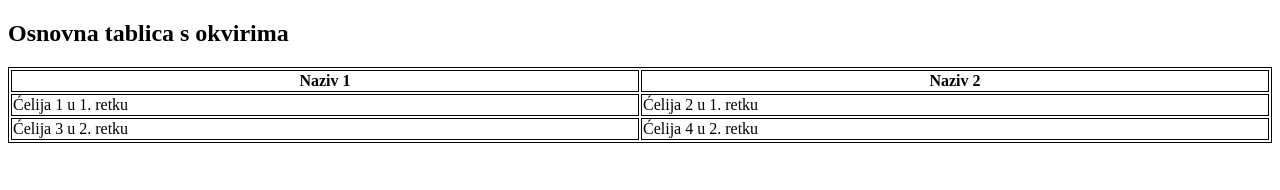
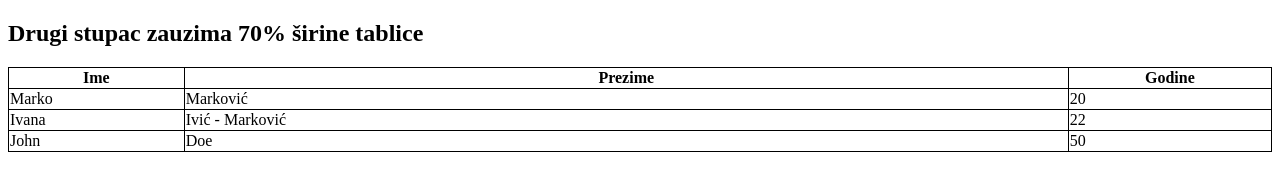
Before and after one commit to valentinvranjes/vjezba.21.12, a plain HTML site: page index.html in a window 1280 px wide. Drawn offline with Linux system fonts and the light colour scheme.

Commit message:
Tablica 3

```diff
--- a/index.html
+++ b/index.html
@@ -3,25 +3,34 @@
 <style>
 table, th, td {
     border:1px solid black;
+    border-collapse: collapse /*ne želimo dupli obrub*/;
 }
 </style>
 <body>
-    <h2>Osnovna tablica s okvirima</h2>
+    <h2>Drugi stupac zauzima 70% širine tablice</h2>
 <table style="width:100%">
     <thead>
         <tr>
-            <th>Naziv 1</th>
-            <th>Naziv 2</th>
+            <th>Ime</th>
+            <th style="width:70%">Prezime</th>
+            <th>Godine</th>
         </tr>
     <thead>
     <tbody>
         <tr>
-            <td>Ćelija 1 u 1. retku </td>
-            <td>Ćelija 2 u 1. retku </td>
+            <td>Marko</td>
+            <td>Marković</td>
+            <td>20</td>
         </tr>
         <tr>
-            <td>Ćelija 3 u 2. retku </td>
-            <td>Ćelija 4 u 2. retku </td>
+            <td>Ivana</td>
+            <td>Ivić - Marković</td>
+            <td>22</td>
+        </tr>
+        <tr>
+            <td>John</td>
+            <td>Doe</td>
+            <td>50</td>
         </tr>
     </tbody>
 </table>
```
